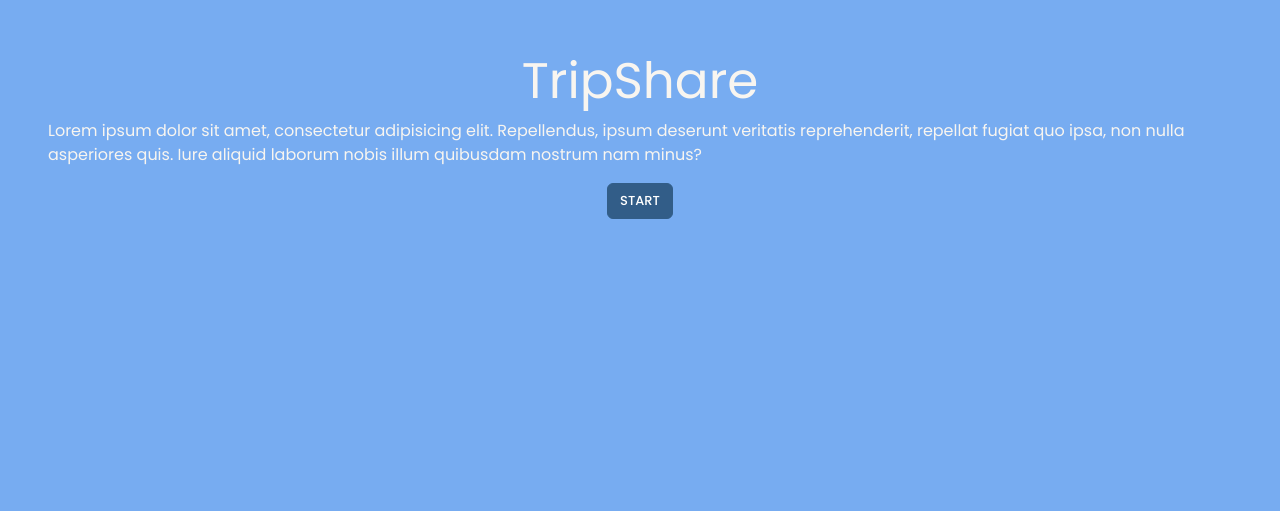
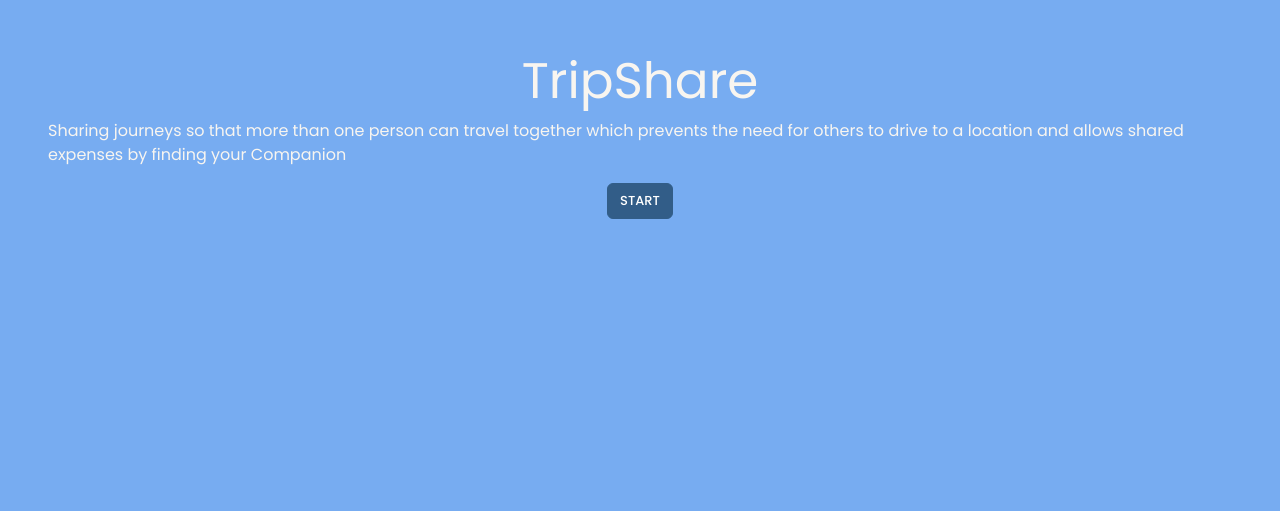
Before and after one commit to SudarshKM/tripShare_client, a React (Vite) app: page / in a window 1280 px wide. Shown: the part 289-800 px from the top of the page. Built offline with nearby package versions, Linux system fonts and the light colour scheme; a web font is replaced by a local one.

Commit message:
daily routine

```diff
--- a/src/pages/Landing.jsx
+++ b/src/pages/Landing.jsx
@@ -8,7 +8,8 @@ function Landing() {
     <>
     <div className='p-5  align-items-center justify-content-center d-flex flex-column' style={{backgroundColor:"#77ACF1", height:'100vh'}}>
       <h1 className='text-light mt-md-5' style={{fontSize:'50px'}}>TripShare</h1>
-      <p className='text-light'>Lorem ipsum dolor sit amet, consectetur adipisicing elit. Repellendus, ipsum deserunt veritatis reprehenderit, repellat fugiat quo ipsa, non nulla asperiores quis. Iure aliquid laborum nobis illum quibusdam nostrum nam minus?</p>
+      <p className='text-light'>Sharing journeys so that more than one person can travel together which prevents the need for others to
+      drive to a location and allows shared expenses by finding your Companion</p>
       <Link to={'./login'}><button className='btn btn-primary'>start</button></Link>
     </div>
     <div>
```
